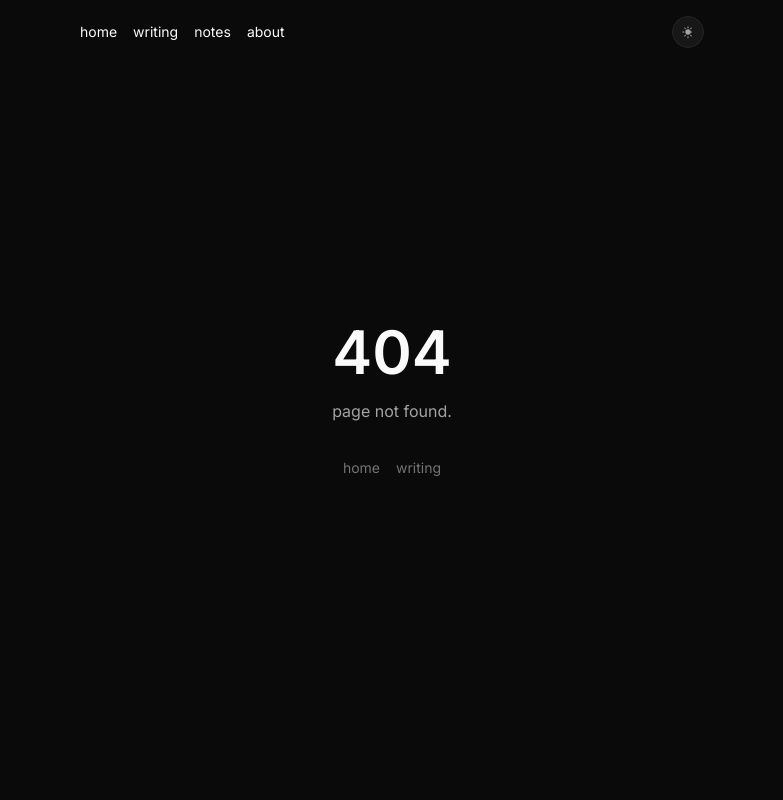
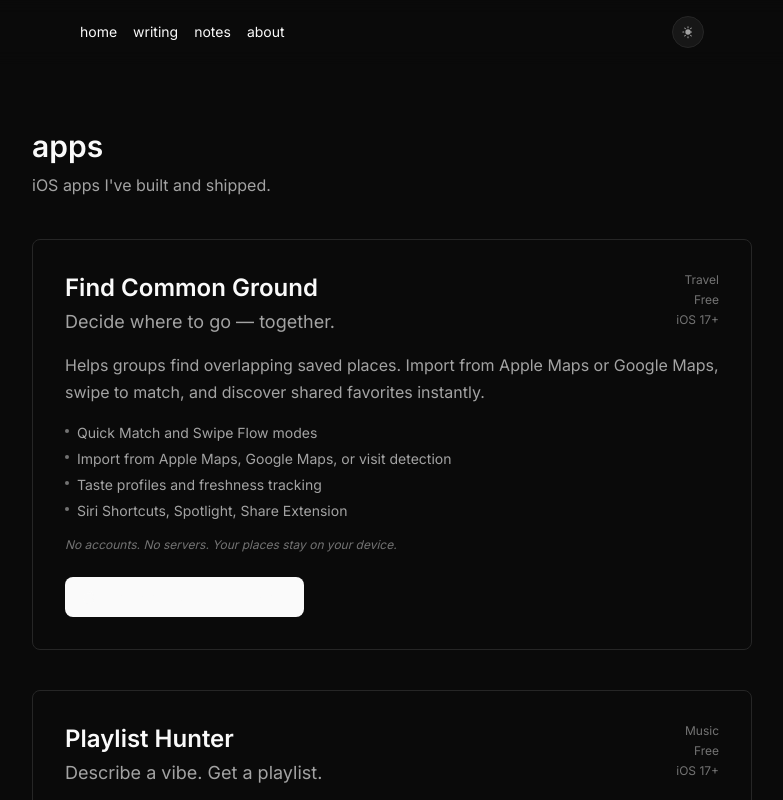
Before and after one commit to anupamchugh/anupamchugh.github.io, a Next.js app: page /apps in a window 1280 px wide. Before the commit this address had no page. Shown: the top 800 px of the page, without its empty margins (248-1031 px from the left). Built offline with nearby package versions, Linux system fonts and the light colour scheme.

Commit message:
feat: add /apps page with Find Common Ground + Playlist Hunter
Header already links to /apps but the page was never committed.
Adds both shipped iOS apps with descriptions and App Store links.

Co-Authored-By: Claude Opus 4.6 <noreply@anthropic.com>

```diff
--- /dev/null
+++ b/app/apps/page.tsx
@@ -0,0 +1,105 @@
+import { Metadata } from 'next';
+import Link from 'next/link';
+
+export const metadata: Metadata = {
+  title: 'apps',
+  description: 'iOS apps by Anupam Chugh.',
+};
+
+const apps = [
+  {
+    name: 'Find Common Ground',
+    tagline: 'Decide where to go — together.',
+    description:
+      'Helps groups find overlapping saved places. Import from Apple Maps or Google Maps, swipe to match, and discover shared favorites instantly.',
+    features: [
+      'Quick Match and Swipe Flow modes',
+      'Import from Apple Maps, Google Maps, or visit detection',
+      'Taste profiles and freshness tracking',
+      'Siri Shortcuts, Spotlight, Share Extension',
+    ],
+    privacy: 'No accounts. No servers. Your places stay on your device.',
+    appStoreUrl: 'https://apps.apple.com/us/app/find-common-ground/id6759101340',
+    category: 'Travel',
+    price: 'Free',
+    platform: 'iOS 17+',
+  },
+  {
+    name: 'Playlist Hunter',
+    tagline: 'Describe a vibe. Get a playlist.',
+    description:
+      'Uses AI to generate Apple Music playlists from a text prompt. Room Mode lets multiple people contribute to the same playlist in real time.',
+    features: [
+      'AI-powered playlist generation from text prompts',
+      'Room Mode — collaborative playlists with friends',
+      'Apple Music integration',
+      'Save and share generated playlists',
+    ],
+    privacy: 'Your music taste stays on your device. Prompts are processed for playlist generation only.',
+    appStoreUrl: 'https://apps.apple.com/app/playlist-hunter/id6740211916',
+    category: 'Music',
+    price: 'Free',
+    platform: 'iOS 17+',
+  },
+];
+
+export default function AppsPage() {
+  return (
+    <div className="mx-auto max-w-3xl px-4 pb-16 pt-32 sm:px-6">
+      <h1 className="text-3xl font-semibold text-primary">apps</h1>
+      <p className="mt-2 text-secondary">iOS apps I've built and shipped.</p>
+
+      <div className="mt-10 space-y-10">
+        {apps.map((app) => (
+          <div
+            key={app.name}
+            className="overflow-hidden rounded-lg border border-border"
+          >
+            <div className="p-6 sm:p-8">
+              <div className="flex items-start justify-between gap-4">
+                <div>
+                  <h2 className="text-2xl font-semibold text-primary">
+                    {app.name}
+                  </h2>
+                  <p className="mt-1 text-lg text-secondary">{app.tagline}</p>
+                </div>
+                <div className="flex shrink-0 flex-col items-end gap-1 text-xs text-tertiary">
+                  <span>{app.category}</span>
+                  <span>{app.price}</span>
+                  <span>{app.platform}</span>
+                </div>
+              </div>
+
+              <p className="mt-4 text-secondary">{app.description}</p>
+
+              <ul className="mt-4 space-y-1.5">
+                {app.features.map((f) => (
+                  <li key={f} className="flex items-start gap-2 text-sm text-secondary">
+                    <span className="mt-1.5 h-1 w-1 shrink-0 rounded-full bg-tertiary" />
+                    {f}
+                  </li>
+                ))}
+              </ul>
+
+              <p className="mt-4 text-xs text-tertiary italic">{app.privacy}</p>
+
+              <div className="mt-6">
+                <a
+                  href={app.appStoreUrl}
+                  target="_blank"
+                  rel="noopener noreferrer"
+                  className="inline-flex items-center gap-2 rounded-lg bg-primary px-4 py-2.5 text-sm font-medium text-bg transition-opacity hover:opacity-80"
+                >
+                  <svg width="16" height="16" viewBox="0 0 24 24" fill="currentColor">
+                    <path d="M18.71 19.5c-.83 1.24-1.71 2.45-3.05 2.47-1.34.03-1.77-.79-3.29-.79-1.53 0-2 .77-3.27.82-1.31.05-2.3-1.32-3.14-2.53C4.25 17 2.94 12.45 4.7 9.39c.87-1.52 2.43-2.48 4.12-2.51 1.28-.02 2.5.87 3.29.87.78 0 2.26-1.07 3.8-.91.65.03 2.47.26 3.64 1.98-.09.06-2.17 1.28-2.15 3.81.03 3.02 2.65 4.03 2.68 4.04-.03.07-.42 1.44-1.38 2.83M13 3.5c.73-.83 1.94-1.46 2.94-1.5.13 1.17-.34 2.35-1.04 3.19-.69.85-1.83 1.51-2.95 1.42-.15-1.15.41-2.35 1.05-3.11z" />
+                  </svg>
+                  Download on the App Store
+                </a>
+              </div>
+            </div>
+          </div>
+        ))}
+      </div>
+    </div>
+  );
+}
```
